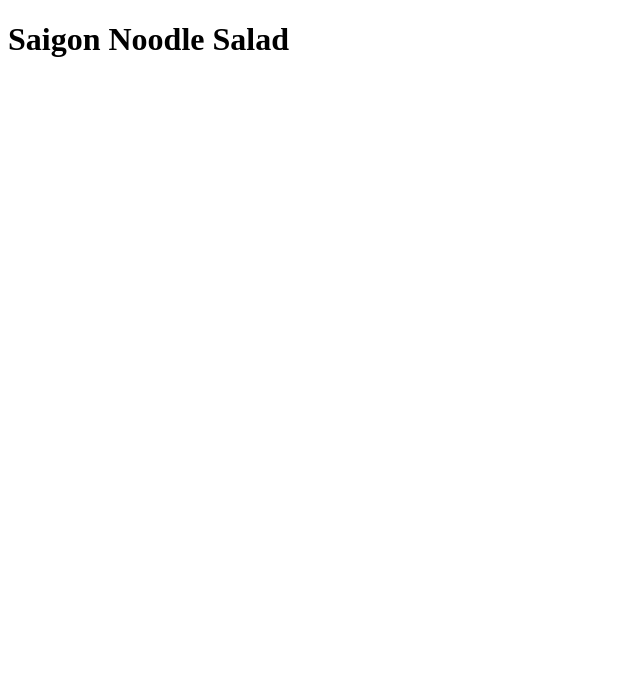
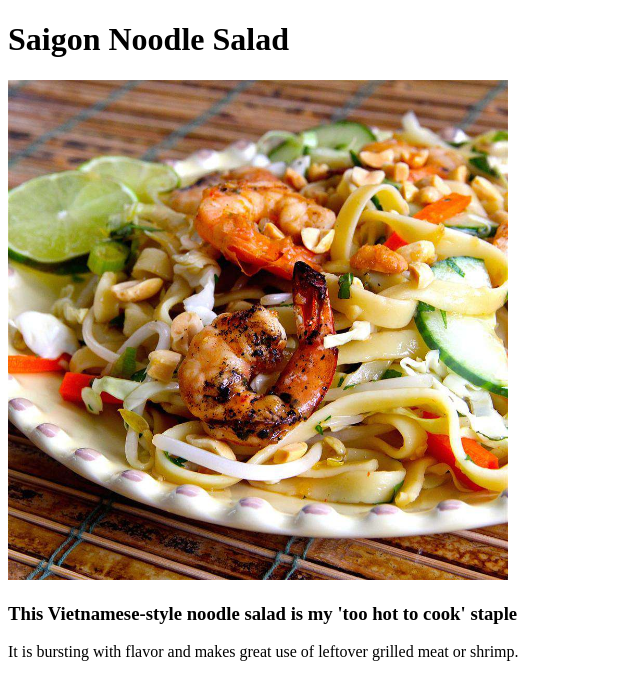
Before and after one commit to dnagn/odin-recipes, a plain HTML site: page recipes/saigon-noodle-salad.html in a window 1280 px wide. Shown: the whole page, without its empty margins (0-640 px from the left). Drawn offline with Linux system fonts and the light colour scheme.

Commit message:
Add new headings + upload the dish photo into the img file
add description heading under the photo followed by a p describes the recipe

```diff
--- a/recipes/saigon-noodle-salad.html
+++ b/recipes/saigon-noodle-salad.html
@@ -10,5 +10,8 @@
 
     <body>
         <h1>Saigon Noodle Salad</h1>
+        <img  width="500" src="../img/sg-noodle-salad.jpg" alt="a saigon noodle salad dish">
+        <h3>This Vietnamese-style noodle salad is my 'too hot to cook' staple</h3>
+        <p>It is bursting with flavor and makes great use of leftover grilled meat or shrimp.</p>
     </body>
 </html>
```
Also changed, not shown: img/sg-noodle-salad.jpg (added).
